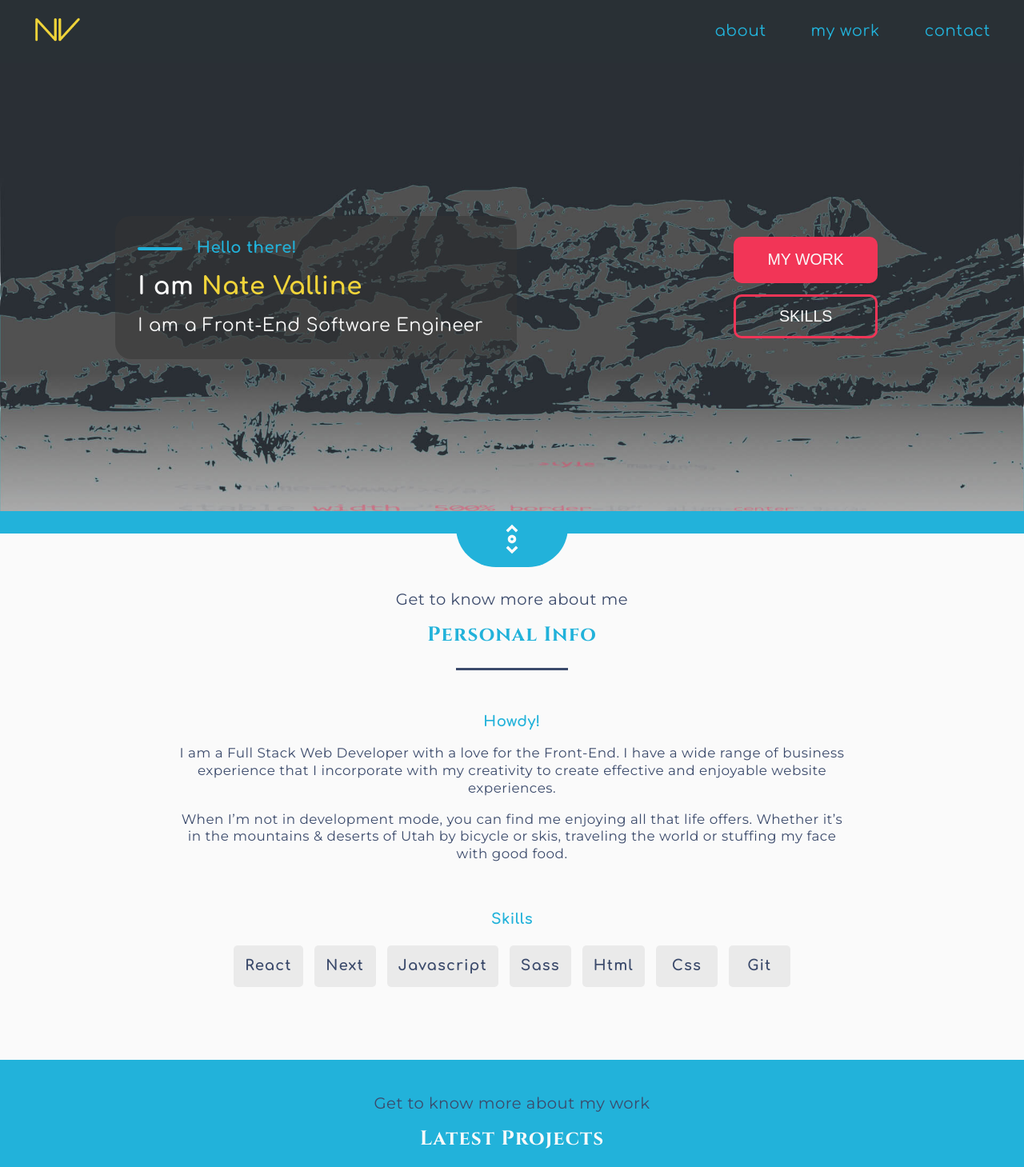
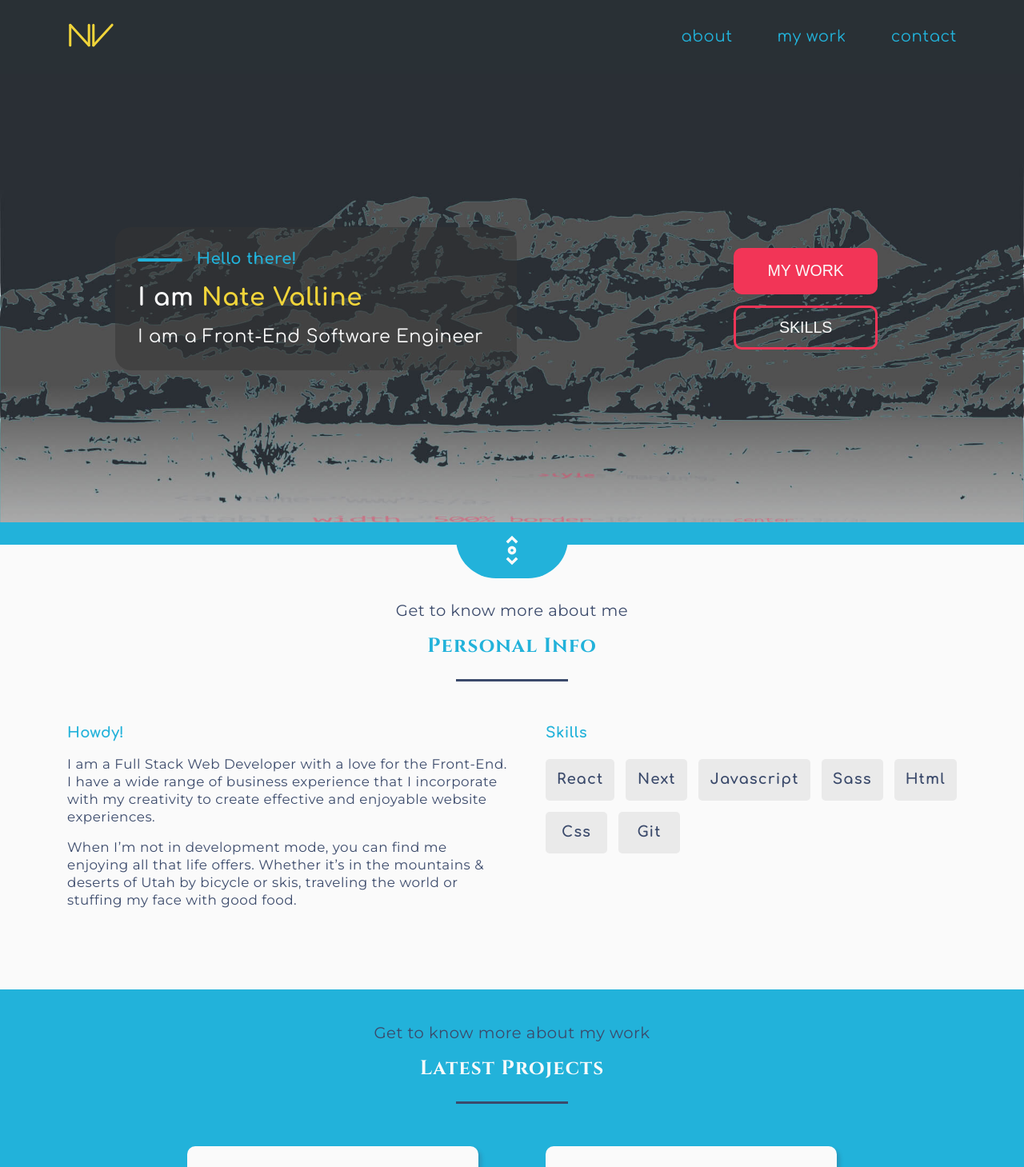
Before and after one commit to nvalline/portfolio-v5, a Next.js app: page / in a window 1280 px wide. Shown: the top 1459 px of the page at 80% size. Built offline with nearby package versions, Linux system fonts and the light colour scheme.

Commit message:
adjusted responsive styles & added logo svg

```diff
--- a/components/footer/footer.js
+++ b/components/footer/footer.js
@@ -5,7 +5,7 @@ function footer() {
 	return (
 		<footer className={footerStyles.footerContainer}>
 			<img
-				src='/images/nv_initials.png'
+				src='/images/nv_initials.svg'
 				alt='NV Logo'
 				className={footerStyles.logoImage}
 			/>
--- a/components/header/navBar/navbar.js
+++ b/components/header/navBar/navbar.js
@@ -9,7 +9,7 @@ function navbar(props) {
 				<Link href='/'>
 					<a>
 						<img
-							src='/images/nv_initials.png'
+							src='/images/nv_initials.svg'
 							alt='NV Logo'
 							className={navStyles.logoImage}
 						/>
--- a/styles/Bio.module.scss
+++ b/styles/Bio.module.scss
@@ -4,6 +4,10 @@
 .bioContainer {
 	padding: 4rem 2rem 2rem;
 	background-color: $primary-white;
+
+	@include breakpoint-up(large) {
+		padding: 4rem 2rem;
+	}
 
 	.header {
 		width: 100%;
@@ -42,10 +46,26 @@
 			padding: 2rem;
 		}
 
+		@include breakpoint-up(large) {
+			display: flex;
+			padding-left: 4rem;
+		}
+
+		@include breakpoint-up(xlarge) {
+			height: 30rem;
+			padding-top: 4rem;
+		}
+
 		.bioContent {
 			margin: 0 auto;
 			max-width: 60rem;
 			text-align: center;
+
+			@include breakpoint-up(large) {
+				margin-right: 2rem;
+				width: 50%;
+				text-align: left;
+			}
 
 			> h3 {
 				margin: 0;
@@ -69,12 +89,22 @@
 				padding-top: 3rem;
 			}
 
+			@include breakpoint-up(large) {
+				width: 50%;
+				padding-top: 0;
+			}
+
 			> h3 {
 				margin: 0;
 				text-align: center;
 				color: $primary-light-blue;
 				font-size: 1.3rem;
 				font-weight: 800;
+
+				@include breakpoint-up(large) {
+					text-align: left;
+					padding-left: 1rem;
+				}
 			}
 
 			.skillBtns {
@@ -82,6 +112,10 @@
 				flex-wrap: wrap;
 				justify-content: center;
 				padding: 1.5rem 1rem;
+
+				@include breakpoint-up(large) {
+					justify-content: flex-start;
+				}
 
 				> h4 {
 					display: inline-block;
--- a/styles/Contact.module.scss
+++ b/styles/Contact.module.scss
@@ -1,4 +1,5 @@
 @import 'variables';
+@import 'mixins';
 
 .contactContainer {
 	background-color: $primary-dark-blue;
@@ -40,6 +41,10 @@
 		align-items: center;
 		padding-top: 1rem;
 
+		@include breakpoint-up(large) {
+			padding-top: 2rem;
+		}
+
 		.input {
 			width: 24rem;
 			margin-bottom: 1rem;
@@ -64,6 +69,10 @@
 			font-weight: 400;
 			background-color: $primary-white;
 			color: $secondary-dark-blue;
+
+			@include breakpoint-up(large) {
+				margin-bottom: 2rem;
+			}
 		}
 
 		.button {
--- a/styles/Footer.module.scss
+++ b/styles/Footer.module.scss
@@ -30,7 +30,7 @@
 			margin: 0;
 			color: $primary-white;
 			font-size: 1.4rem;
-			font-weight: 400;
+			font-weight: 200;
 		}
 
 		> hr {
@@ -50,7 +50,7 @@
 			display: block;
 			color: $primary-white;
 			font-size: 1.2rem;
-			font-weight: 400;
+			font-weight: 200;
 		}
 	}
 
--- a/styles/Hero.module.scss
+++ b/styles/Hero.module.scss
@@ -7,6 +7,10 @@
 
 	@include breakpoint-up(medium) {
 		height: 40rem;
+	}
+
+	@include breakpoint-up(xlarge) {
+		height: 47rem;
 	}
 
 	.bgImg {
--- a/styles/Nav.module.scss
+++ b/styles/Nav.module.scss
@@ -14,6 +14,10 @@
 		padding: 0.5rem 3rem;
 		width: 100%;
 		background-color: $primary-black;
+
+		@include breakpoint-up(large) {
+			padding: 1rem 6rem;
+		}
 
 		.logoContainer {
 			.logoImage {
--- a/styles/Work.module.scss
+++ b/styles/Work.module.scss
@@ -57,6 +57,10 @@
 			background-color: $primary-white;
 			max-width: 26rem;
 
+			@include breakpoint-up(large) {
+				margin: 0 3rem 4rem;
+			}
+
 			> img {
 				border-radius: 10px;
 				width: 20rem;
--- a/styles/globals.scss
+++ b/styles/globals.scss
@@ -1,4 +1,4 @@
-@import url('https://fonts.googleapis.com/css2?family=Cinzel:wght@400;700&family=Comfortaa:wght@400;700&family=Montserrat:wght@400;700&display=swap');
+@import url('https://fonts.googleapis.com/css2?family=Cinzel:wght@400;700&family=Comfortaa:wght@400;700&family=Montserrat:wght@100;200;400;700&display=swap');
 @import 'variables';
 @import 'mixins';
 
```
Also changed, not shown: public/images/nv_initials.svg (added).
